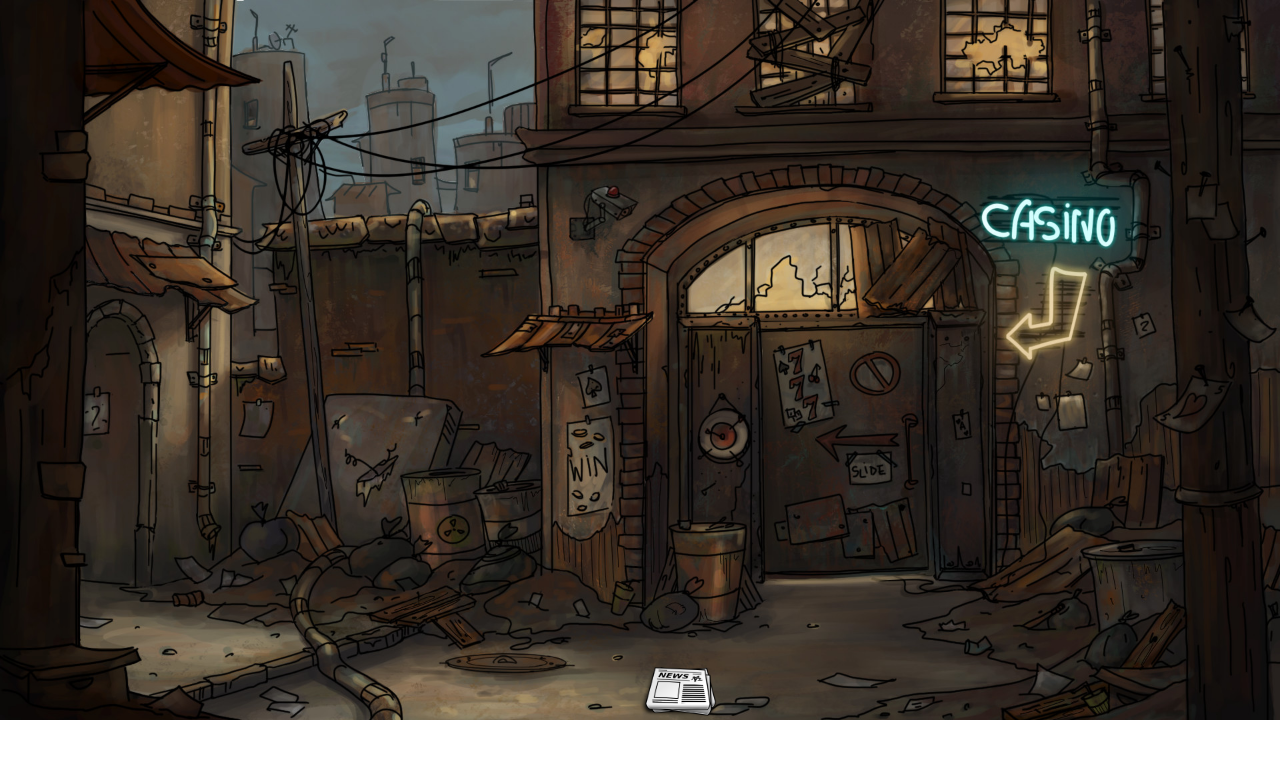
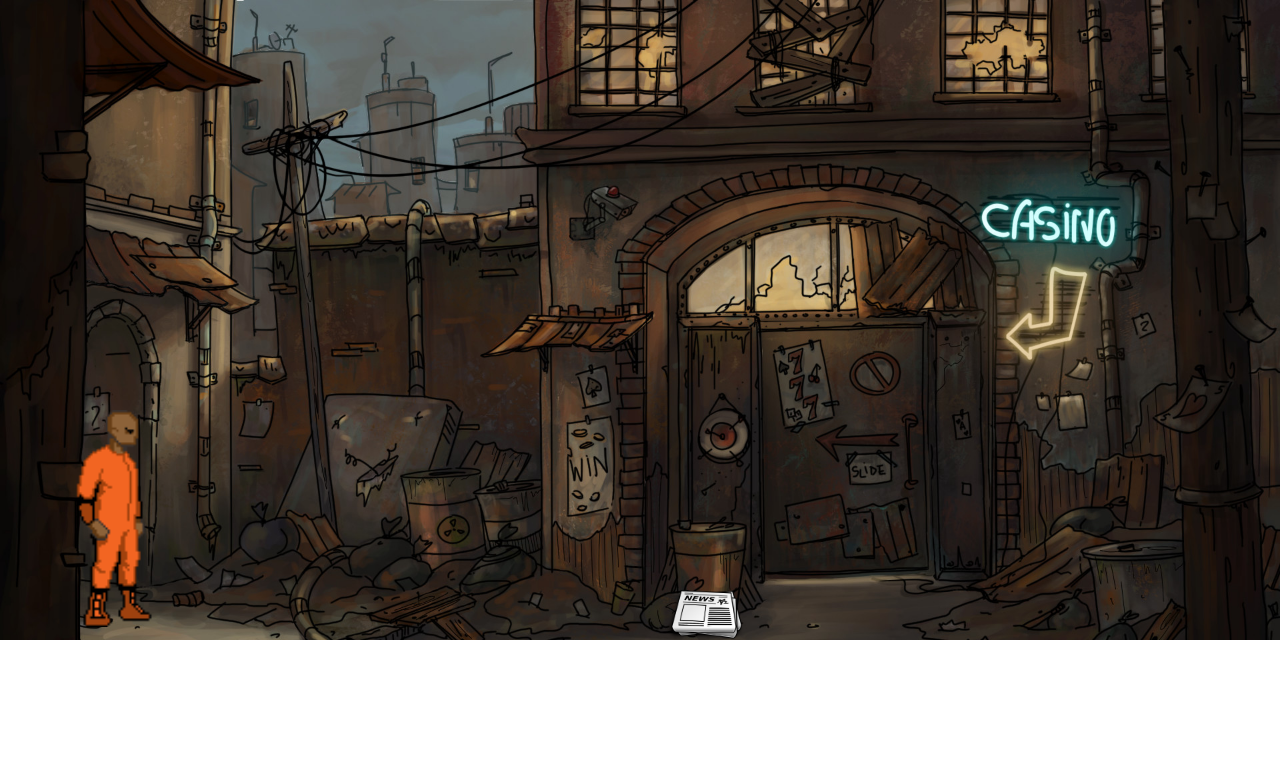
Before and after one commit to BoltonAndrew/pointAndClick, a React (Create React App) app: page / in a window 1280 px wide. Shown: the top 758 px of the page. Built offline with nearby package versions, Linux system fonts and the light colour scheme.

Commit message:
audio added

```diff
--- a/src/App.js
+++ b/src/App.js
@@ -5,9 +5,23 @@ import { sceneArr } from "./utils/scene";
 
 const App = () => {
   const [collision, setCollision] = useState(sceneArr);
+  const [position, setPosition] = useState(5);
+  const [walk, setWalk] = useState(false);
 
-  const interaction = (i) => {
-    alert(collision[i].description);
+  const interaction = (e, i) => {
+    console.log(e.detail);
+    if (e.detail === 2) {
+      // alert(collision[i].description);
+      if (collision[i].description !== "Nothing there") {
+        const sound = new Audio("./assets/sound.wav");
+        sound.play();
+      }
+    }
+  };
+
+  const rightClick = (e) => {
+    e.preventDefault();
+    alert("move");
   };
 
   return (
@@ -20,11 +34,13 @@ const App = () => {
               image={box.imageUrl}
               onClick={(e) => {
                 e.preventDefault();
-                interaction(i);
+                interaction(e, i);
               }}
+              onContextMenu={rightClick}
             />
           );
         })}
+        <Character position={position} />
       </Scene>
     </div>
   );
@@ -36,9 +52,9 @@ const Scene = styled.div`
   flex-wrap: wrap;
   background-image: url("./assets/casinoScene.jpg");
   background-repeat: no-repeat;
-  background-size: 100vw;
+  background-size: cover;
   width: 100vw;
-  height: 100vh;
+  height: 50vw;
 `;
 
 const Box = styled.div`
@@ -46,7 +62,20 @@ const Box = styled.div`
   background-image: url(${(props) => (props.image ? props.image : null)});
   background-size: 60%;
   background-repeat: no-repeat;
+  background-position-x: center;
+  background-position-y: bottom;
   width: 10%;
 `;
 
+const Character = styled.div`
+  background-image: url("./assets/sprite.png");
+  position: absolute;
+  height: 17vw;
+  width: 10vw;
+  background-size: 1430%;
+  background-position-x: 0%;
+  top: 32vw;
+  left: 5vw;
+`;
+
 export default App;
--- a/src/utils/scene.js
+++ b/src/utils/scene.js
@@ -383,6 +383,7 @@ export const sceneArr = [
     item: false,
     move: true,
     imageUrl: "",
+    location: 10,
   },
   {
     tile: 56,
```
Also changed, not shown: src/test.js (added, +11 -0 lines), extraInfo.txt (added), 1 other file (tests, documents, lock files or other folders).
